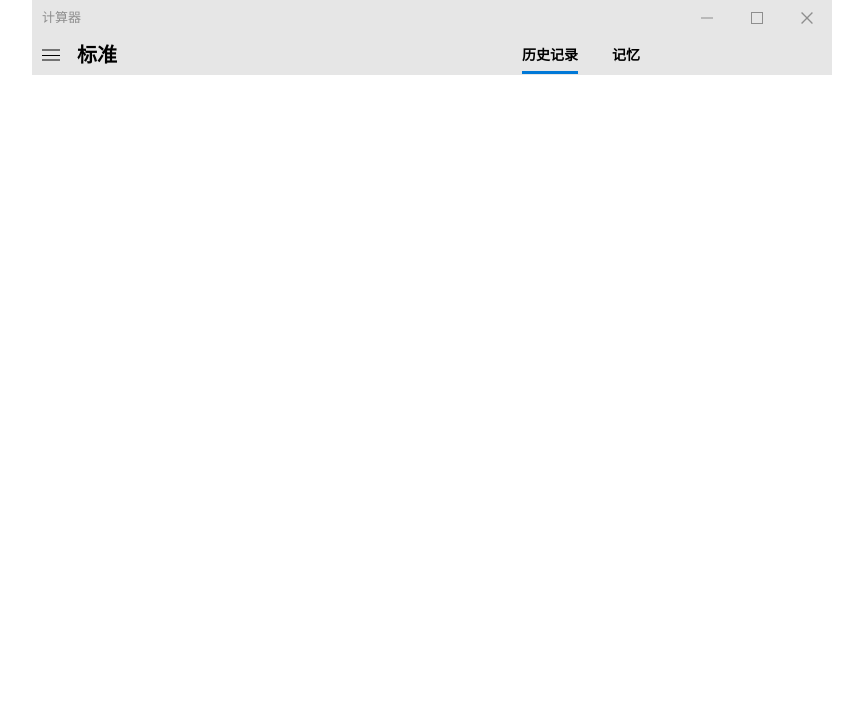
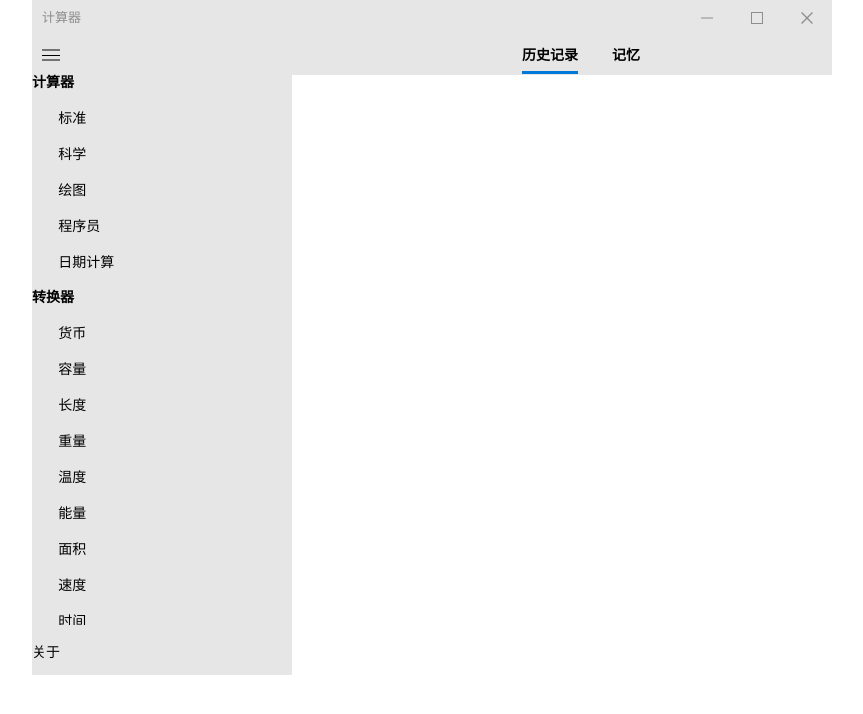
Before and after one commit to luckycode01/counter, a Vue app: page / in a window 1280 px wide. Shown: the top 714 px of the page, without its empty margins (208-1071 px from the left). Built offline with nearby package versions, Linux system fonts and the light colour scheme; a web font is replaced by a local one.

Commit message:
conpentment

```diff
--- a/src/components/Sidebar.vue
+++ b/src/components/Sidebar.vue
@@ -1,12 +1,134 @@
 <template>
-  <div>
-    <div class="content"></div>
+  <div class="clearfix">
+    <div class="menu clearfix">
+      <div class="counte-detail">
+        <h4>计算器</h4>
+        <ul>
+          <li v-for="(item, index) in counteList" :key="index">
+            <i class="iconfont">{{ item.icon }}</i> {{ item.title }}
+          </li>
+        </ul>
+        <h4>转换器</h4>
+        <ul>
+          <li v-for="(item, index) in changeList" :key="index">
+            <i class="iconfont">{{ item.icon }}</i> {{ item.title }}
+          </li>
+        </ul>
+      </div>
+      <div class="about">关于</div>
+    </div>
   </div>
 </template>
 <script>
 export default {
+  data() {
+    return {
+      counteList: [
+        {
+          icon: '\ue60e',
+          title: '标准'
+        },
+        {
+          icon: '\ue997',
+          title: '科学'
+        },
+        {
+          icon: '\ue631',
+          title: '绘图'
+        },
+        {
+          icon: '\ue61d',
+          title: '程序员'
+        },
+        {
+          icon: '\ue6e3',
+          title: '日期计算'
+        }],
+      changeList: [
+        {
+          icon: '\ue724',
+          title: '货币'
+        },
+        {
+          icon: '\ue630',
+          title: '容量'
+        },
+        {
+          icon: '\ue61c',
+          title: '长度'
+        },
+        {
+          icon: '\ue612',
+          title: '重量'
+        },
+        {
+          icon: '\ue647',
+          title: '温度'
+        },
+        {
+          icon: '\ue6d6',
+          title: '能量'
+        },
 
+        {
+          icon: '\ue600',
+          title: '面积'
+        }, {
+          icon: '\ue64d',
+          title: '速度'
+        },
+        {
+          icon: '\ue62b',
+          title: '时间'
+        },
+        {
+          icon: '\ue668',
+          title: '功率'
+        },
+        {
+          icon: '\ue617',
+          title: '数据'
+        },
+
+        {
+          icon: '\ue60d',
+          title: '压力'
+        },
+        {
+          icon: '\ue621',
+          title: '角度'
+        }]
+    }
+  },
 }
 </script>
 <style scoped>
+@import url(../static/css/iconfont.css);
+.menu {
+  position: absolute;
+  width: 260px;
+  height: 640px;
+  background-color: #e6e6e6;
+  z-index: 10;
+  top: 0;
+}
+
+.menu .counte-detail {
+  position: absolute;
+  top: 30px;
+  width: 100%;
+  height: 560px;
+  background-color: #e6e6e6;
+  overflow: hidden;
+}
+.menu .counte-detail ul li i{
+  margin-left: 10px;
+}
+
+.menu .about {
+  width: 100%;
+  height: 40px;
+  position: absolute;
+  bottom: 0;
+}
 </style>
--- a/src/components/headTitle.vue
+++ b/src/components/headTitle.vue
@@ -7,8 +7,10 @@
         <div class="content">
           <div class="content-show"></div>
         </div>
+        <side-bar></side-bar>
         <div class="title">标准</div>
       </div>
+
       <div class="right" @click="myClick">
         <h4 class="active">历史记录</h4>
         <h4>记忆</h4>
@@ -17,7 +19,11 @@
   </div>
 </template>
 <script>
+import SideBar from '../components/Sidebar.vue';
 export default {
+  components: {
+    SideBar,
+  },
   methods: {
     // 点击事件，下边框线高亮
     myClick(event) {
@@ -59,6 +65,7 @@ export default {
   position: relative;
   width: 40px;
   height: 100%;
+  z-index: 200;
 }
 .content:hover {
   background-color: #cccccc;
--- a/src/router/index.js
+++ b/src/router/index.js
@@ -8,10 +8,6 @@ const router = new Router({
   mode: 'history',
   base: process.env.BASE_URL,
   routes: [
-    // {
-    //   path: '/',
-    //   redirect: 'index',
-    // },
     {
       path: '/',
       name: 'Index',
--- /dev/null
+++ b/src/static/css/iconfont.css
@@ -0,0 +1,14 @@
+@font-face {
+  font-family: 'iconfont';  /* Project id 2602388 */
+  src: url('//at.alicdn.com/t/font_2602388_io8ll0tnf9i.woff2?t=1623253493954') format('woff2'),
+       url('//at.alicdn.com/t/font_2602388_io8ll0tnf9i.woff?t=1623253493954') format('woff'),
+       url('//at.alicdn.com/t/font_2602388_io8ll0tnf9i.ttf?t=1623253493954') format('truetype');
+}
+.iconfont {
+  font-family: 'iconfont' !important;
+  font-size: 16px;
+  font-style: normal;
+  -webkit-font-smoothing: antialiased;
+  -webkit-text-stroke-width: 0.2px;
+  -moz-osx-font-smoothing: grayscale;
+}
```
Also changed, not shown: src/views/Home.vue (deleted).
